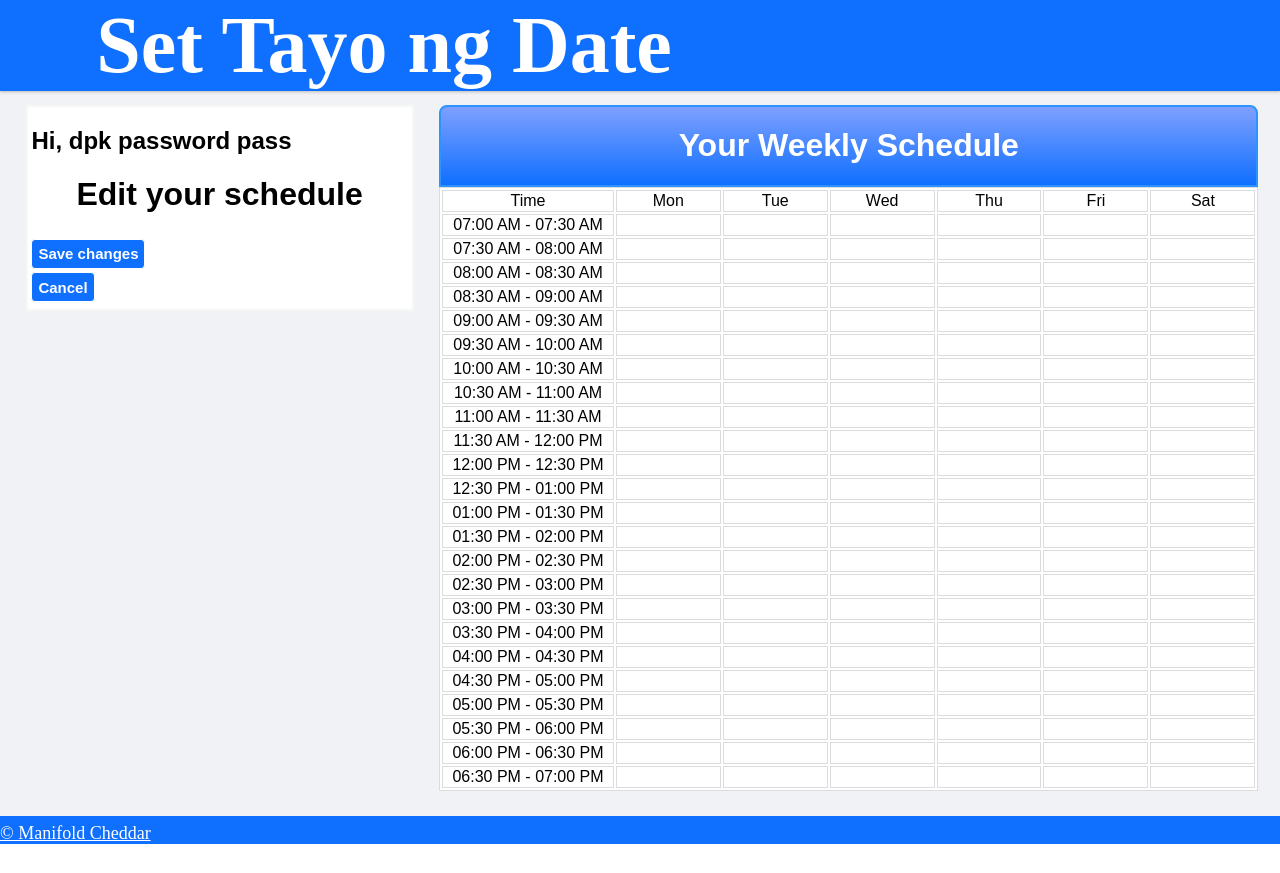
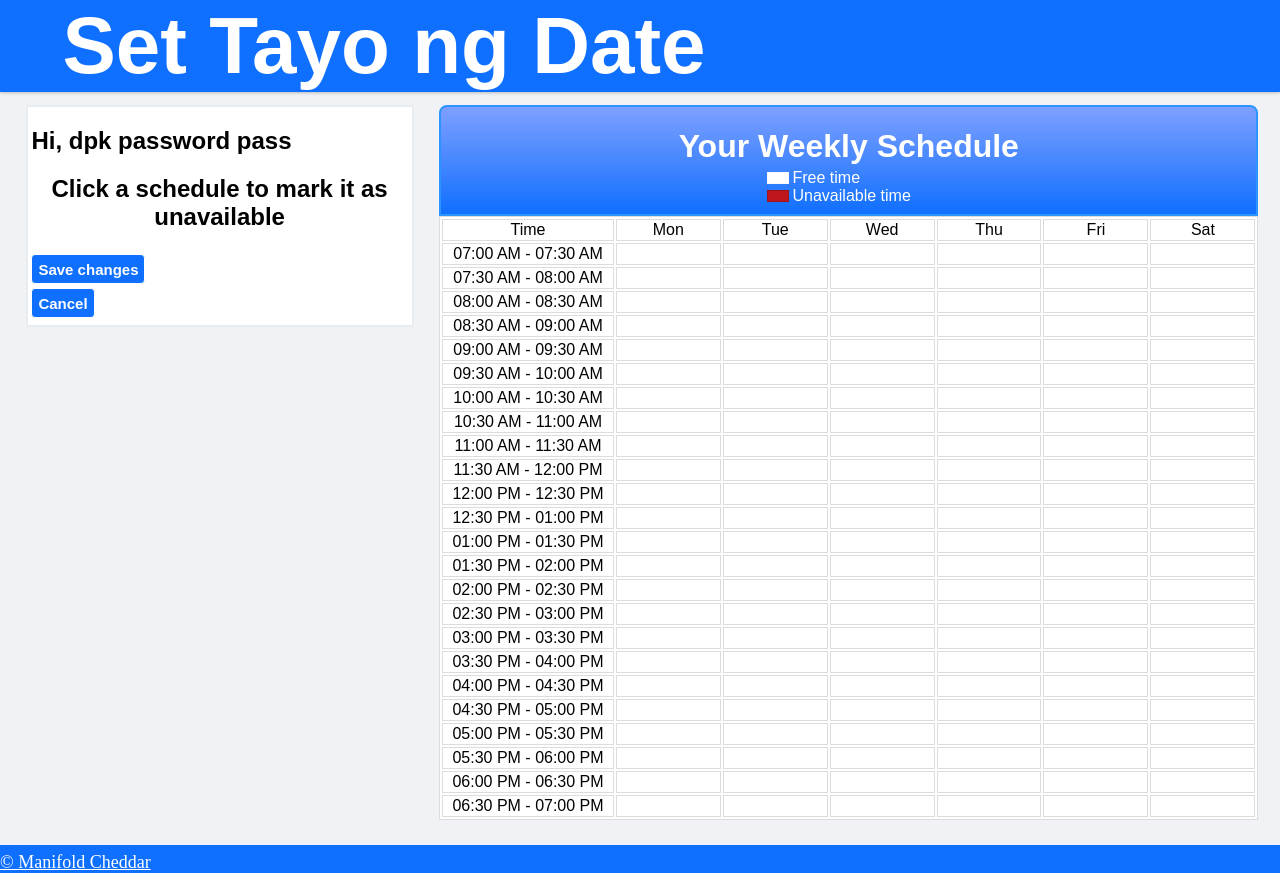
Before and after one commit to DarkPotatoKing/cs-191-192-repo, a Django app: template 05-Implementation/SetTayoNgDate/std/templates/std/editprofile.html in a window 1280 px wide. Before the commit the page ends 844 px from the top, so only its background shows below. Run offline with Django 3.2, Linux system fonts and the light colour scheme; data comes from the database, SQL or seed files in the repository; both versions use the stored data as it was after the commit; tables that the repository leaves empty hold one stand-in row (values such as "Sample post"); the template is opened without the code that fills it: values that come from a table or form of the project are taken from there, most other values are stand-ins (such as "Sample title", 1, 10 or a date in 2020).

Commit message:
Some UI changes

```diff
--- a/05-Implementation/SetTayoNgDate/std/static/css/std.css
+++ b/05-Implementation/SetTayoNgDate/std/static/css/std.css
@@ -58,6 +58,7 @@ main{
 
 #bannertitle h1{
 	font-size:80px;
+	font-family: arial, sans-serif;
 	padding: 0;
 	margin: 0;
 	width: 100%;
@@ -153,6 +154,16 @@ input[type=submit], button[type=submit]{	/*all clickable buttons -> change mouse
 	display: inline-block;
 	padding-left: 7%;
 	position: absolute;
+	color:white;
+	font-family: arial, sans-serif;
+}
+
+.info > h1{
+	font-size: 40px;
+}
+
+.info > p {
+	font-size: 20px;
 }
 
 .forms{
@@ -288,7 +299,7 @@ input[type=submit], button[type=submit]{	/*all clickable buttons -> change mouse
 	padding-bottom:0.5%;
 	float:left;
 	display:inline-block;
-	border: 2px solid #f6f7f7;
+	border: 2px solid #e6ecf0;
 	border-radius: 3px;
 	background-color:white;
 }
@@ -395,18 +406,48 @@ input[type=submit], button[type=submit]{	/*all clickable buttons -> change mouse
 	text-align: center;
 }
 
-#schedtable > h1{				/* table caption*/
+#tableheader{
 	border: 2px solid #2c94ff;
-	margin-bottom:0;
-	margin-top:0;
-	padding-top:2.5%;
-	padding-bottom: 2.5%;
+	/*padding-top:2.5%;*/
+	padding-bottom: 1%;
 	border-top-left-radius: 8px;
 	border-top-right-radius: 8px;
 	background-color: #4c94ff;
 	background: linear-gradient(#7ea0ff,#0f6fff);
 	color:white;
 	font-family: Arial;
+}
+
+#tableheader > h1{
+	margin-bottom:0.5%;
+}
+
+#legendscont{
+	margin: auto;
+	text-align:left;
+	width: 20%;
+}
+
+#legendscont > p{
+	margin: 0;
+}
+
+.legend {
+  float: left;
+  width: 20px;
+  height: 10px;
+  margin: 1.5% 2% 0 0;
+  border: 1px solid rgba(0, 0, 0, .2);
+}
+
+.white {
+  background: white;
+  border: 1px solid #f9f7f7;
+}
+
+.red {
+  background: #bf151d;
+  border: 1px solid #a01319;
 }
 
 #schedtable > table{				/*design ng table*/
@@ -524,19 +565,25 @@ input[type=submit], button[type=submit]{	/*all clickable buttons -> change mouse
 	width: 50%;
 	font-family: arial, sans-serif;
 	color: black;
-	border: 2px solid #f6f7f7;
+	border: 2px solid #e6ecf0;
 	margin: 1% 0 2% 25%;
 	overflow-y:auto;
 	text-align: center;
 	padding: 0 0 3% 0;
 	border-radius: 8px;
-	box-shadow: 10px 10px 5px #bbbbbb;
+	box-shadow: 5px 5px 20px #bbbbbb;
 	height: 300px;
 	background-color:white;
 }
+
+#messagecmucont{
+	width: 50%;
+	margin: 1% 0 0% 25.5%;
+}
+
 .list{
 	overflow-y: auto;
-	height:180px;
+	height:240px;
 }
 .userlist{
 	text-align:left;
@@ -564,4 +611,9 @@ input[type=submit], button[type=submit]{	/*all clickable buttons -> change mouse
 	box-shadow: 0px 0px 5px #0f6fff;
 	background:white;
 }
+
+.nonefree{
+	color: #999594;
+	margin-left: 3.5%;
+}
 /*---------------------------------------------------*/
--- a/05-Implementation/SetTayoNgDate/std/templates/std/editprofile.html
+++ b/05-Implementation/SetTayoNgDate/std/templates/std/editprofile.html
@@ -7,7 +7,7 @@
 <div class="divbody">
 	<div id="homenav">
 		<h2 style="margin-left:1%;"> Hi, {{name}}</h2>
-		<h1 style="text-align:center;">Edit your schedule</h1>
+		<h2 style="text-align:center;">Click a schedule to mark it as unavailable</h2>
 		<form action="{% url 'saveprofile' %}" method="post">				<!--gawing method=post-->
 			{% csrf_token %}
 			<!--<input id="forms1" type="text" name="" value="" placeholder = "Name">
@@ -24,7 +24,13 @@
 	</div>
 
 	<div id="schedtable" class ="schedtableEdit">
-		<h1>Your Weekly Schedule</h1>
+		<div id = "tableheader">
+			<h1>Your Weekly Schedule</h1>
+			<div id="legendscont">
+				<div class="legend white"></div><p>Free time</p>
+				<div class="legend red"></div><p>Unavailable time</p>
+			</div>
+		</div>
 		<table>
 			<tr>
 				<td id="label">Time</td>
@@ -270,7 +276,7 @@
 
 	//color the table
 		for(var i=0;i<array.length;i++){
-			document.getElementById(array[i]).style.backgroundColor = "#f00";
+			document.getElementById(array[i]).style.backgroundColor = "#bf151d";
 		}
 	}
 	else{	//if wala pang sched user
@@ -290,13 +296,13 @@
 	function inputClickHandler(e){
 		e = e||window.event;
 		var tdElm = e.target||e.srcElement;
-		if(tdElm.style.backgroundColor == 'rgb(255, 0, 0)'){
+		if(tdElm.style.backgroundColor == 'rgb(191, 21, 29)'){
 			tdElm.style.backgroundColor = '#fff';
 			array = array.filter(item => item!==tdElm.id);	//remove from array
 			array.join()
 			document.getElementById('schedule').value=array;
 		} else {
-			tdElm.style.backgroundColor = '#f00';
+			tdElm.style.backgroundColor = '#bf151d';
 			array.push(tdElm.id);		//add to array
 			array.join()
 			document.getElementById('schedule').value=array;
```
Also changed, not shown: 05-Implementation/SetTayoNgDate/std/templates/std/createmeetup.html (+6 -2 lines), 05-Implementation/SetTayoNgDate/std/templates/std/createmeetup2.html (+25 -13 lines), 05-Implementation/SetTayoNgDate/std/templates/std/login.html (+5 -4 lines), 05-Implementation/SetTayoNgDate/std/templates/std/profile.html (+9 -3 lines), 05-Implementation/SetTayoNgDate/db.sqlite3.
